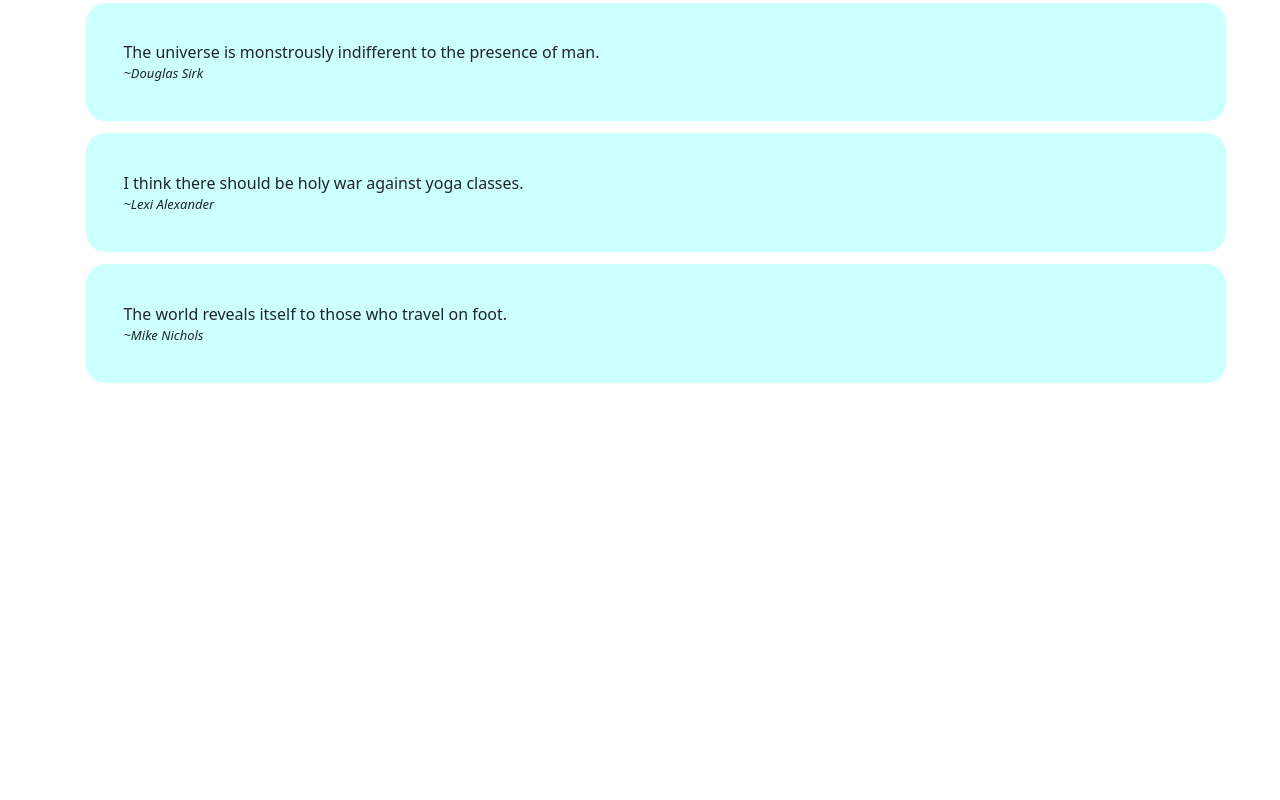
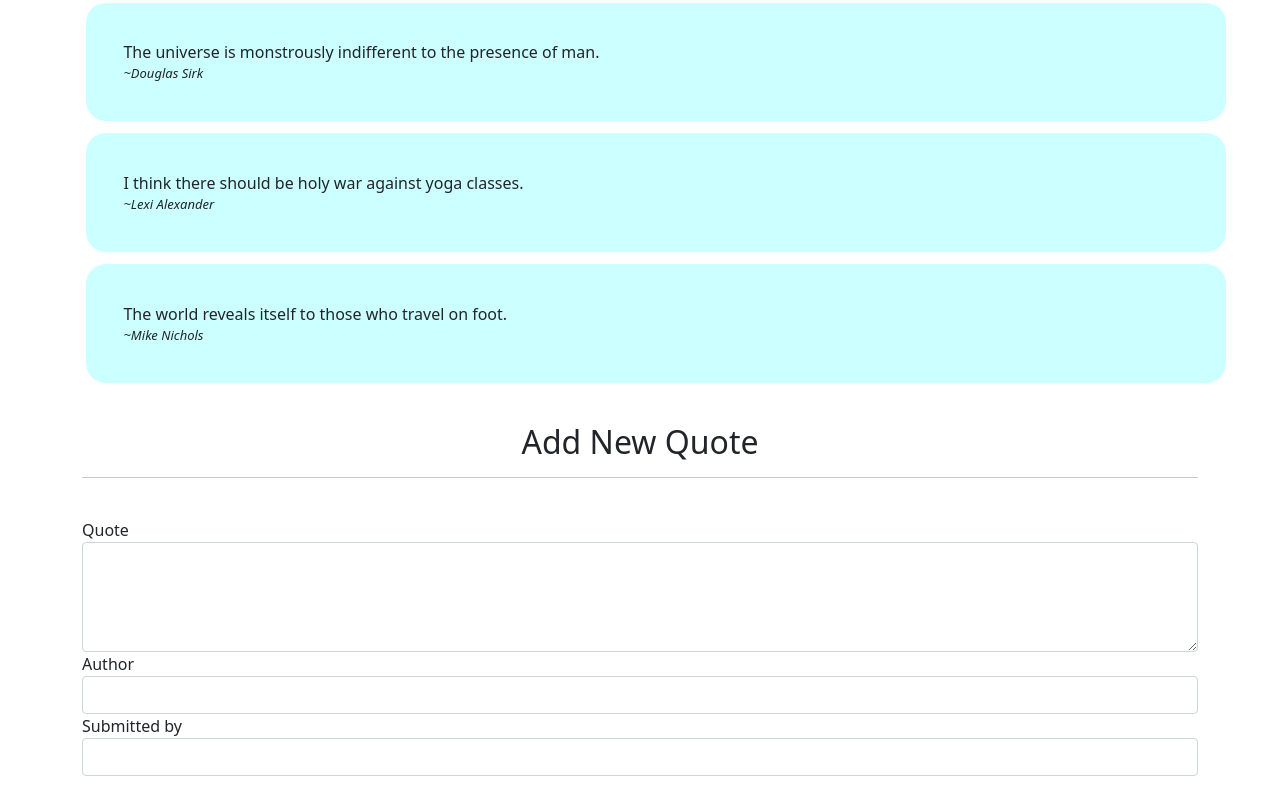
Before and after one commit to Marc-Mwangi/CIP1, an Angular app: page / in a window 1280 px wide. Shown: the part 189-989 px from the top of the page. Before the commit the page ends 800 px from the top, so only its background shows below. Built offline with nearby package versions, Linux system fonts and the light colour scheme.

Commit message:
creating forms container

```diff
--- a/src/app/app.component.html
+++ b/src/app/app.component.html
@@ -1,2 +1,4 @@
 <app-navi></app-navi>
 <app-quote></app-quote>
+<br>
+<app-quote-form></app-quote-form>
--- a/src/app/app.module.ts
+++ b/src/app/app.module.ts
@@ -7,6 +7,7 @@ import { NaviComponent } from './navi/navi.component';
 import { QuoteComponent } from './quote/quote.component';
 import { QuoteDetailComponent } from './quote-detail/quote-detail.component';
 import { HighlightDirective } from './highlight.directive';
+import { QuoteFormComponent } from './quote-form/quote-form.component';
 
 @NgModule({
   declarations: [
@@ -14,7 +15,8 @@ import { HighlightDirective } from './highlight.directive';
     NaviComponent,
     QuoteComponent,
     QuoteDetailComponent,
-    HighlightDirective
+    HighlightDirective,
+    QuoteFormComponent
   ],
   imports: [
     BrowserModule,
--- /dev/null
+++ b/src/app/quote-form/quote-form.component.html
@@ -0,0 +1,28 @@
+<div class="container">
+    <h2 class="text-center">Add New Quote </h2>
+    <hr>
+    <br>
+    <form >
+
+        <div class="form-group">
+
+            <label for="quote">Quote</label>
+            <textarea class="form-control" id="quote" rows="4" required></textarea>
+
+        </div>
+        <div class="form-group">
+
+            <label for="author">Author</label>
+            <input type="text" required class="form-control" id="author">
+
+        </div>
+        <div class="form-group">
+
+            <label for="sub">Submitted by</label>
+            <input type="text" required class="form-control" id="sub">
+
+        </div>
+
+    </form>
+    <br>
+</div>
--- /dev/null
+++ b/src/app/quote-form/quote-form.component.ts
@@ -0,0 +1,15 @@
+import { Component, OnInit } from '@angular/core';
+
+@Component({
+  selector: 'app-quote-form',
+  templateUrl: './quote-form.component.html',
+  styleUrls: ['./quote-form.component.css']
+})
+export class QuoteFormComponent implements OnInit {
+
+  constructor() { }
+
+  ngOnInit(): void {
+  }
+
+}
--- a/src/app/quote/quote.component.html
+++ b/src/app/quote/quote.component.html
@@ -1,4 +1,4 @@
-<h1> Today's Quotes </h1>
+<h1 class="text-center"> Today's Quotes </h1>
 <hr>
 <br>
 <ul>
```
Also changed, not shown: src/app/quote-form/quote-form.component.css (added), 1 other file (tests, documents, lock files or other folders).
